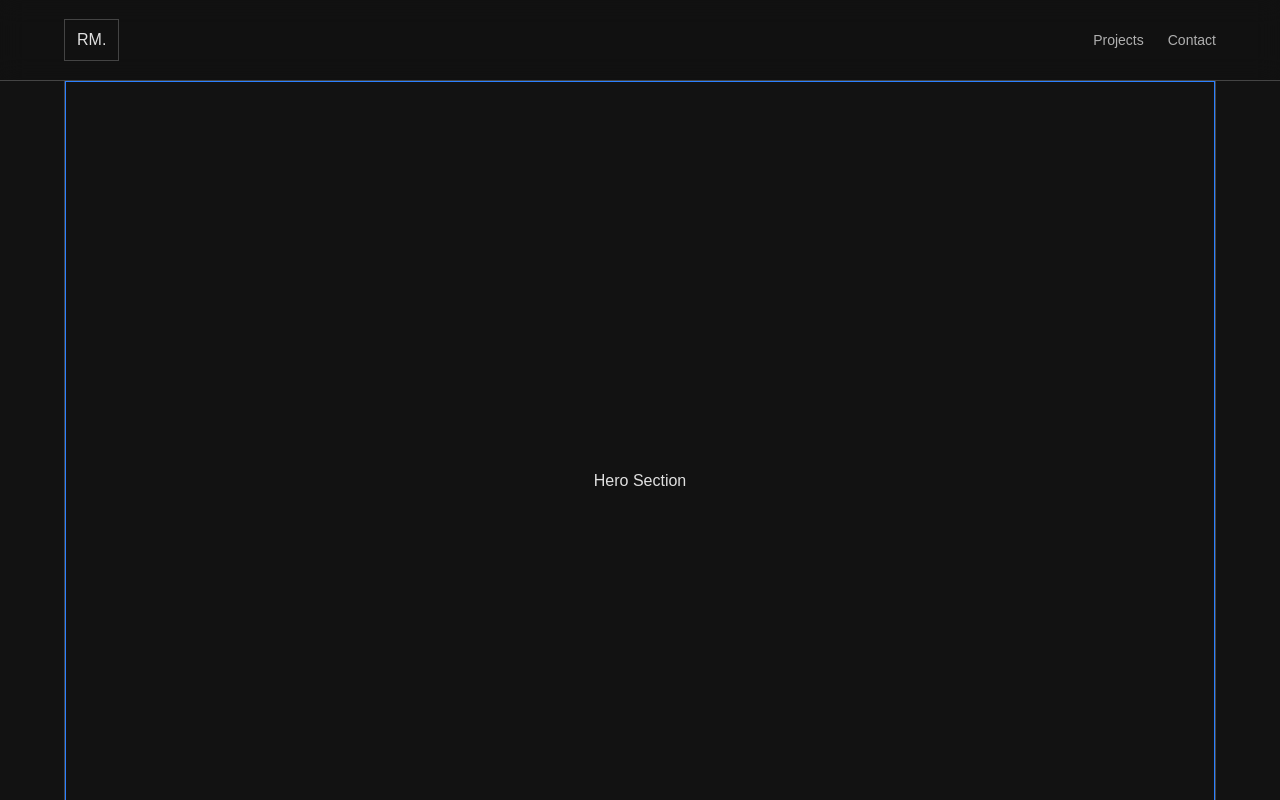
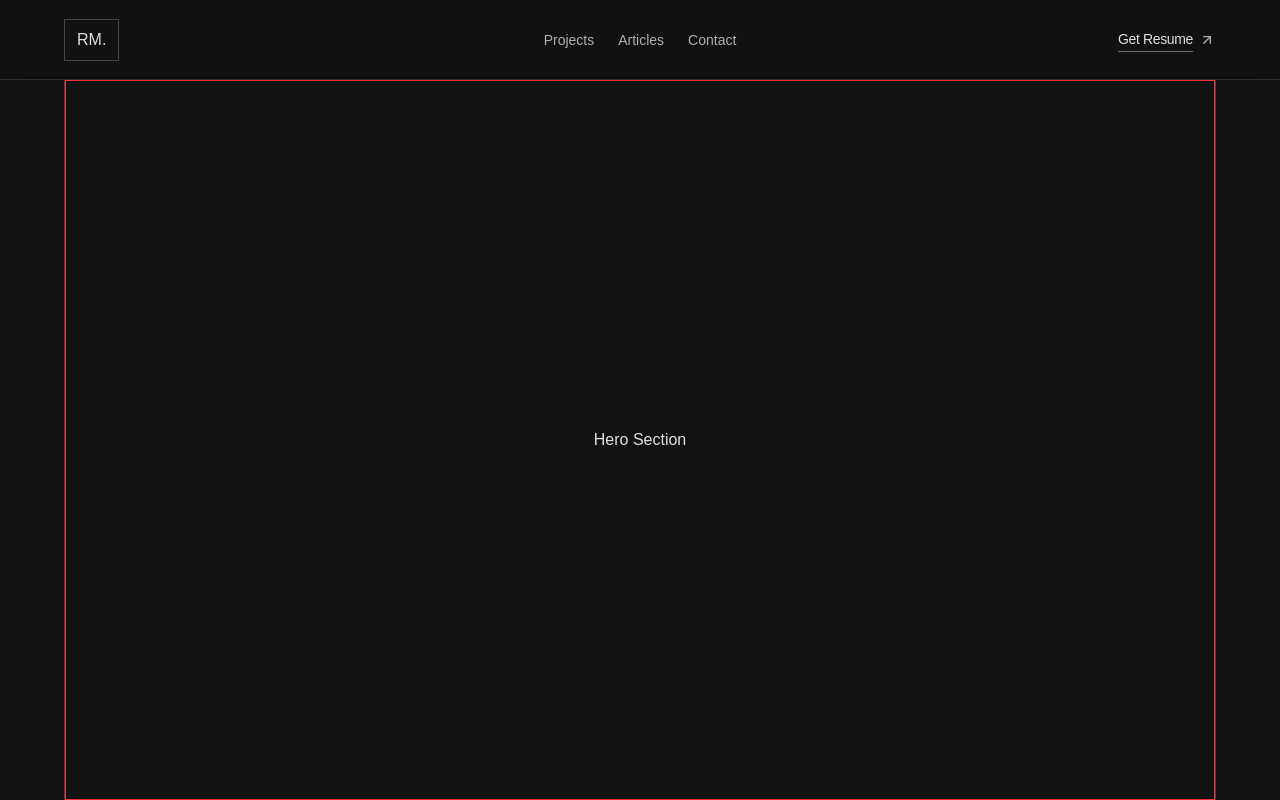
Before and after one commit to ranga1729/portfolio, a Next.js app: page / in a window 1280 px wide. Shown: the top 800 px of the page. Built offline with nearby package versions, Linux system fonts and the light colour scheme; a web font is replaced by a local one.

Commit message:
Add nav-items, resume-button and data folder

```diff
--- a/components/header.tsx
+++ b/components/header.tsx
@@ -1,18 +1,26 @@
+import { NAV_ITEMS } from "@/data/general";
 import LogoButton from "./logo-button";
+import NavItem from "./nav-item";
+import ResumeButton from "./resume-button";
 
 export default function Header() {
   return (
-    <header className="sticky top-0 z-50 w-full border-b bg-background/70 backdrop-blur-md supports-backdrop-filter:bg-background/60 flex items-center justify-center">
-      <div className="w-full max-w-6xl h-20 flex items-center justify-between">
-        <LogoButton />
-        <nav className="flex gap-6 text-sm text-muted-foreground">
-          <a href="#projects" className="hover:text-foreground transition-colors">
-            Projects
-          </a>
-          <a href="#contact" className="hover:text-foreground transition-colors">
-            Contact
-          </a>
+    <header className="sticky top-0 z-50 w-full h-20 border-b border-border/60 bg-background/70 backdrop-blur-md supports-[backdrop-filter]:bg-background/60 flex items-center justify-center">
+      <div className="w-full max-w-6xl h-full grid grid-cols-3 items-center">
+        <div className="justify-self-start">
+          <LogoButton />
+        </div>
+
+        <nav className="justify-self-center flex items-center gap-6">
+          {NAV_ITEMS.map((item) => (
+            <NavItem key={item.href} href={item.href}>
+              {item.label}
+            </NavItem>
+          ))}
         </nav>
+        <div className="justify-self-end">
+          <ResumeButton />
+        </div>
       </div>
     </header>
   );
--- a/components/hero.tsx
+++ b/components/hero.tsx
@@ -1,7 +1,7 @@
 export default function HeroSection() {
   return (
-    <div className="w-full h-200 flex flex-col border border-blue-500 items-center justify-center">
+    <section className="w-full min-h-[calc(100dvh-5rem)] flex flex-col items-center justify-center border border-red-500">
       Hero Section
-    </div>
-  )
+    </section>
+  );
 }
--- /dev/null
+++ b/components/nav-item.tsx
@@ -0,0 +1,32 @@
+import Link from "next/link";
+import type { ComponentProps } from "react";
+import { cn } from "@/lib/utils";
+
+interface NavButtonProps extends ComponentProps<typeof Link> {
+  isActive?: boolean;
+}
+
+export default function NavItem({
+  href,
+  children,
+  isActive = false,
+  className,
+  ...props
+}: NavButtonProps) {
+  return (
+    <Link
+      href={href}
+      className={cn(
+        "relative py-1 text-sm transition-colors duration-200",
+        "after:absolute after:bottom-0 after:left-0 after:h-px after:w-full after:origin-left after:bg-foreground after:transition-transform after:duration-300",
+        isActive
+          ? "text-foreground after:scale-x-100"
+          : "text-muted-foreground hover:text-foreground after:scale-x-0 hover:after:scale-x-100",
+        className
+      )}
+      {...props}
+    >
+      {children}
+    </Link>
+  );
+}
--- /dev/null
+++ b/components/resume-button.tsx
@@ -0,0 +1,29 @@
+import { ArrowUpRight } from "lucide-react";
+import { Button } from "./ui/button";
+import Link from "next/link";
+
+export default function ResumeButton() {
+  return (
+    <Button
+      asChild
+      variant="ghost"
+      className="group h-auto p-0 bg-transparent hover:bg-transparent text-foreground hover:text-foreground font-normal text-sm tracking-tight"
+    >
+      <Link
+        href="/"
+        target="_blank"
+        rel="noopener noreferrer"
+        className="inline-flex items-center gap-1.5"
+      >
+        <span className="border-b border-muted-foreground/60 pb-0.5 transition-colors duration-300 group-hover:border-foreground">
+          Get Resume
+        </span>
+
+        <span className="relative inline-flex h-4 w-4 items-center justify-center overflow-hidden">
+          <ArrowUpRight className="h-4 w-4 text-muted-foreground transition-all duration-300 group-hover:translate-x-4 group-hover:-translate-y-4 group-hover:opacity-0" />
+          <ArrowUpRight className="absolute h-4 w-4 -translate-x-4 translate-y-4 text-foreground opacity-0 transition-all duration-300 group-hover:translate-x-0 group-hover:translate-y-0 group-hover:opacity-100" />
+        </span>
+      </Link>
+    </Button>
+  );
+}
--- /dev/null
+++ b/data/general.ts
@@ -0,0 +1,5 @@
+export const NAV_ITEMS = [
+  { label: "Projects", href: "#projects" },
+  { label: "Articles", href: "#articles" },
+  { label: "Contact", href: "#contact" },
+];
```
